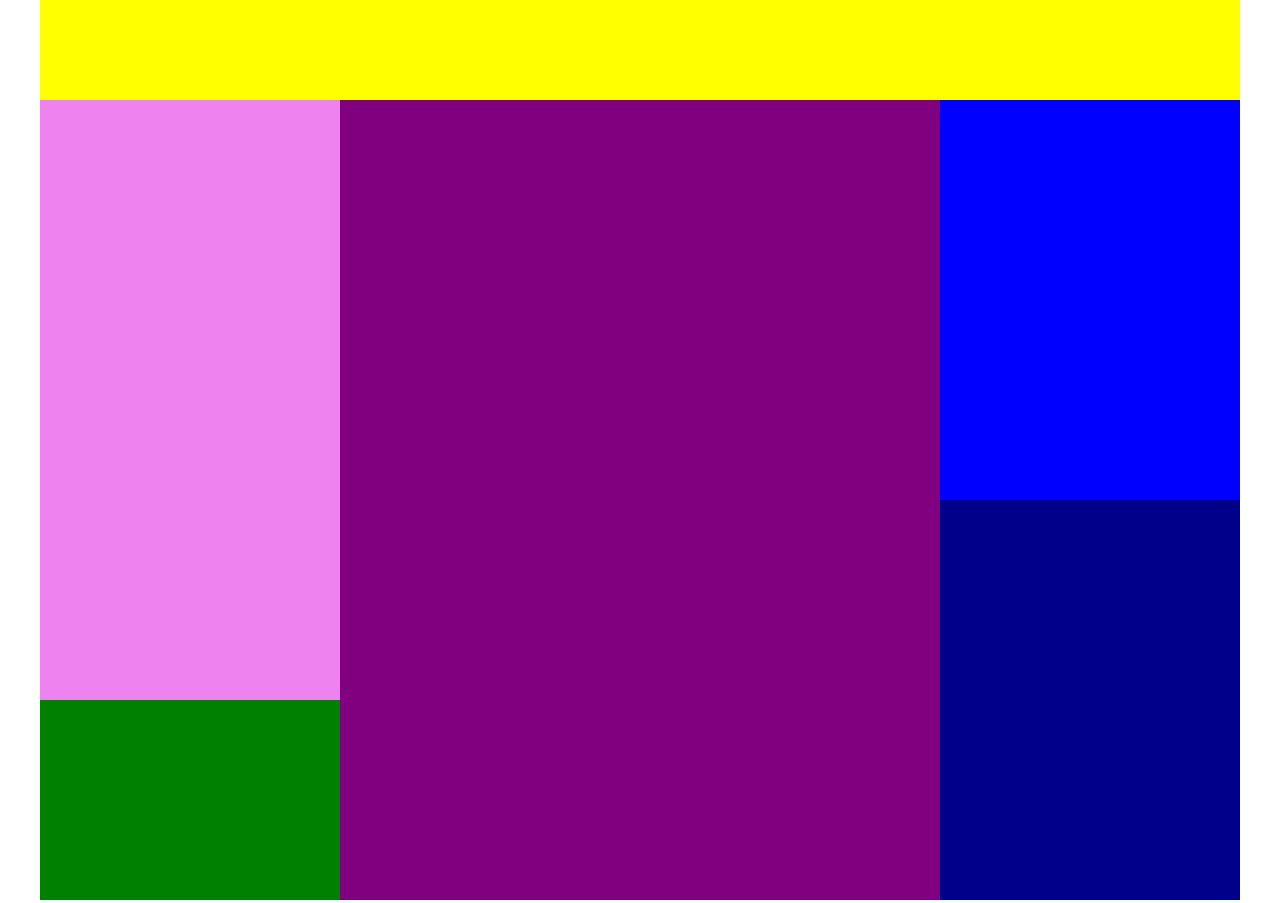
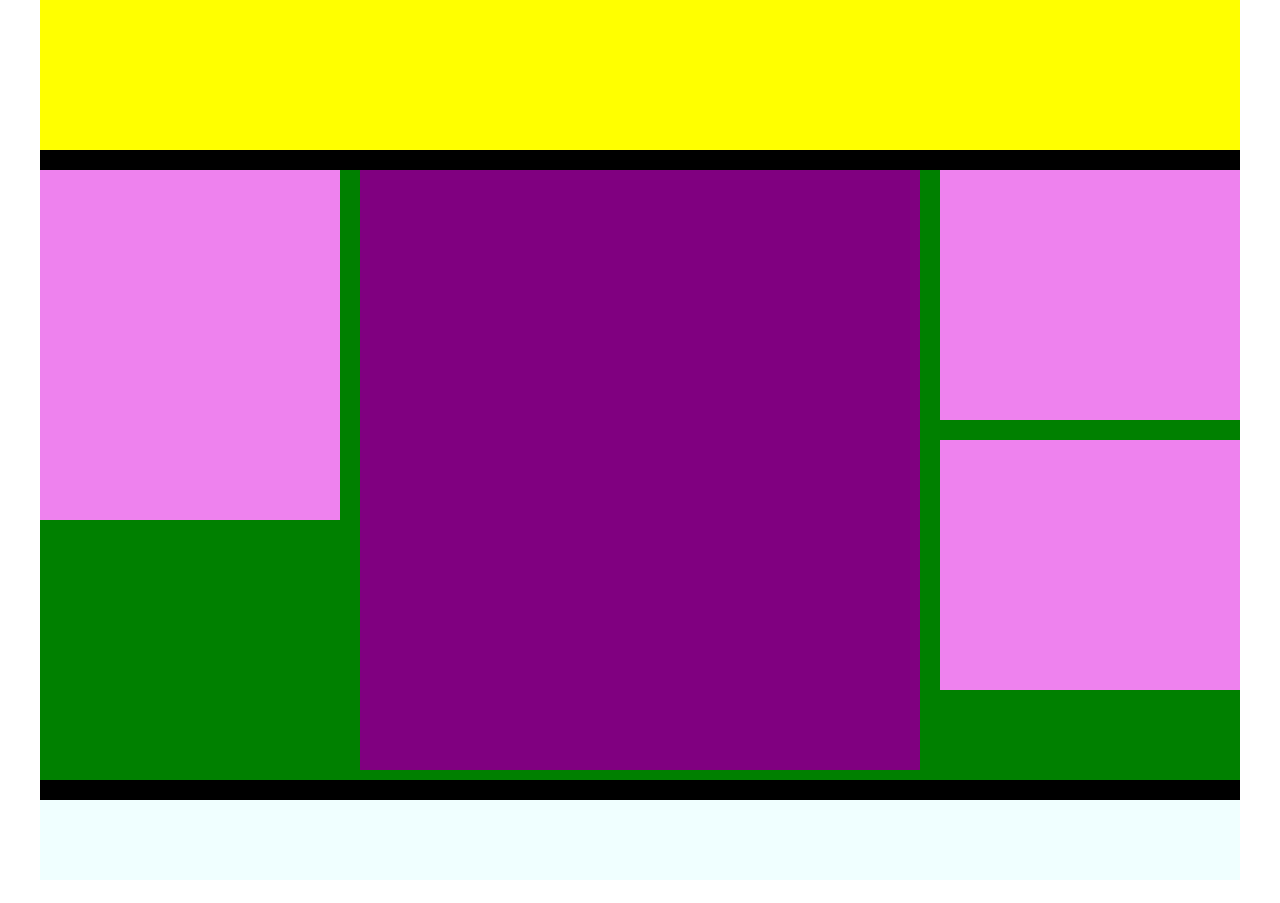
Before and after one commit to Lorenzo-Arnau/htmlcss-struttura-wp, a plain HTML site: page index.html in a window 1280 px wide. Shown: the top 903 px of the page. After the commit the page ends 880 px from the top, so only its background shows below. Drawn offline with Linux system fonts and the light colour scheme.

Commit message:
margin added-final layout

```diff
--- a/css/style.css
+++ b/css/style.css
@@ -20,37 +20,40 @@
 }
  header{
   background-color: yellow;
-  height: 100px;
+  height: 150px;
 }
  main{
   background-color: green;
+  margin: 20px 0px;
 }
 footer{
   height: 80px;
   background-color: azure;
 }
 .boxlft{
-  height: 600px;
+  height: 350px;
   width: 25%;
   background-color: violet;
 }
 .box{
-  height: 800px;
-  width: 50%;
+  height: 600px;
+  width:calc(50% - 40px);
   background-color: purple;
+  margin: 0px 20px;
 }
 .boxrgt{
-  height: 800px;
+  height: 600px;
   width: 25%;
-  background-color: violet;
+  margin-bottom: 10px;
 }
 .boxrgt div:first-child{
-  background-color: blue;
-  height: 400px;
+  background-color: violet;
+  height: 250px;
+  width: 100%;
+  margin-bottom: 20px;
+}
+.boxrgt div:last-child{
+  background-color: violet;
+  height: 250px;
   width: 100%;
 }
-.boxrgt div:last-child{
-  background-color: darkblue;
-  height: 400px;
-  width: 100%;
-}
```
